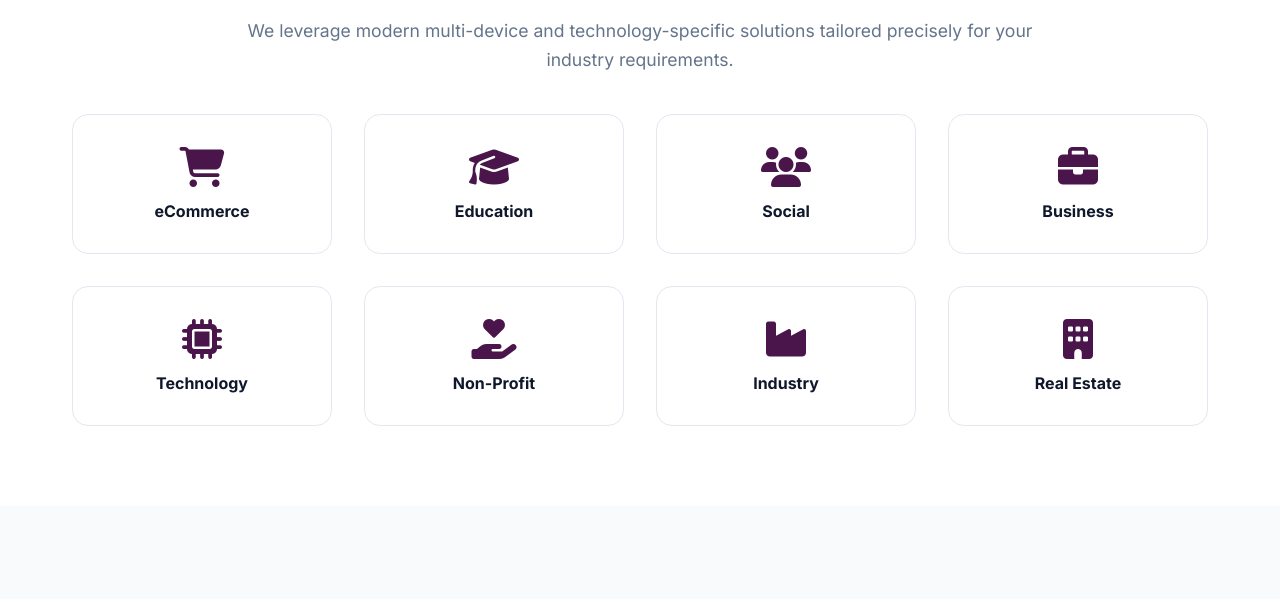
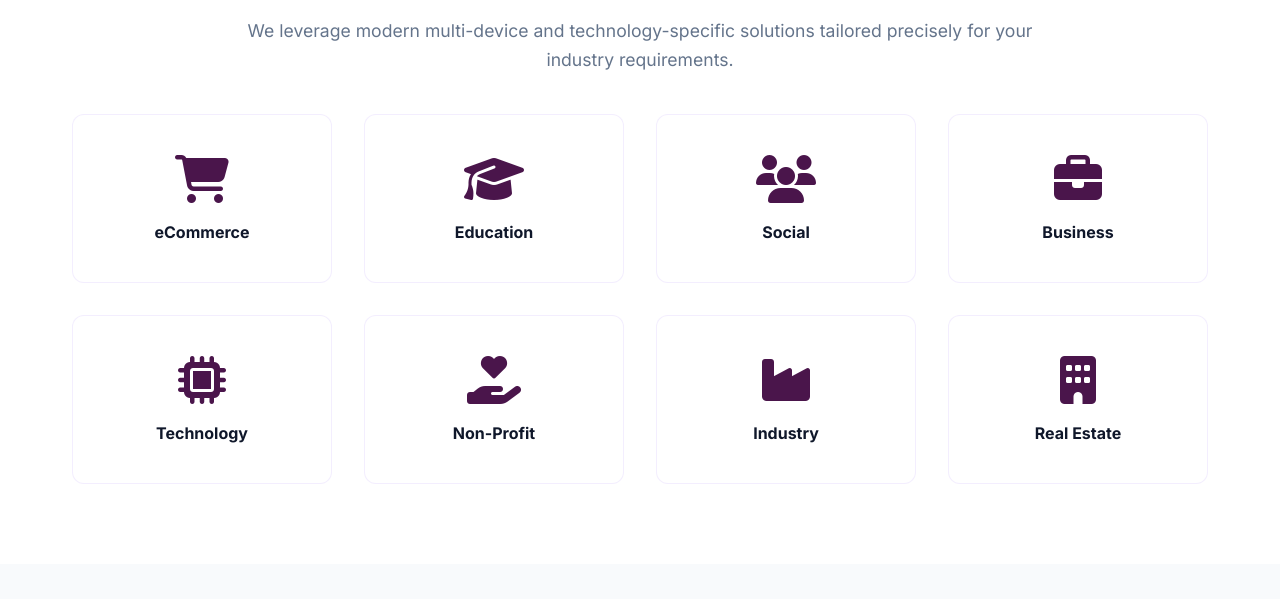
Before and after one commit to MustafaKhalid001/norivelle-website, a website: page index.html in a window 1280 px wide. Shown: the part 6786-7385 px from the top of the page. Drawn offline with Linux system fonts and the light colour scheme.

Commit message:
Enhance Domain Diversity icons with premium hover effects and padding

```diff
--- a/css/styles.css
+++ b/css/styles.css
@@ -1412,3 +1412,39 @@ nav a:hover, .footer-links a:hover {
     border: 1px solid rgba(139, 92, 246, 0.4) !important;
     box-shadow: 0 20px 50px rgba(0,0,0,0.3) !important;
 }
+
+/* Domain Diversity Icons Styling */
+.trust-diversity .process-card {
+    padding: 2.5rem 1.5rem !important;
+    border-radius: 12px !important;
+    transition: all 0.3s ease !important;
+    background-color: var(--card-bg) !important;
+    border: 1px solid rgba(139, 92, 246, 0.1) !important;
+}
+
+.trust-diversity .process-card:hover {
+    background: linear-gradient(135deg, var(--primary), var(--secondary)) !important;
+    transform: translateY(-10px) !important;
+    box-shadow: 0 15px 35px rgba(139, 92, 246, 0.3) !important;
+    border-color: transparent !important;
+}
+
+.trust-diversity .process-card h4 {
+    transition: color 0.3s ease !important;
+}
+
+.trust-diversity .process-card:hover h4 {
+    color: white !important;
+}
+
+.trust-diversity .process-card i {
+    font-size: 3rem !important;
+    margin-bottom: 20px !important;
+    transition: all 0.3s ease !important;
+    color: var(--primary) !important;
+}
+
+.trust-diversity .process-card:hover i {
+    color: white !important;
+    transform: scale(1.2) !important;
+}
```
